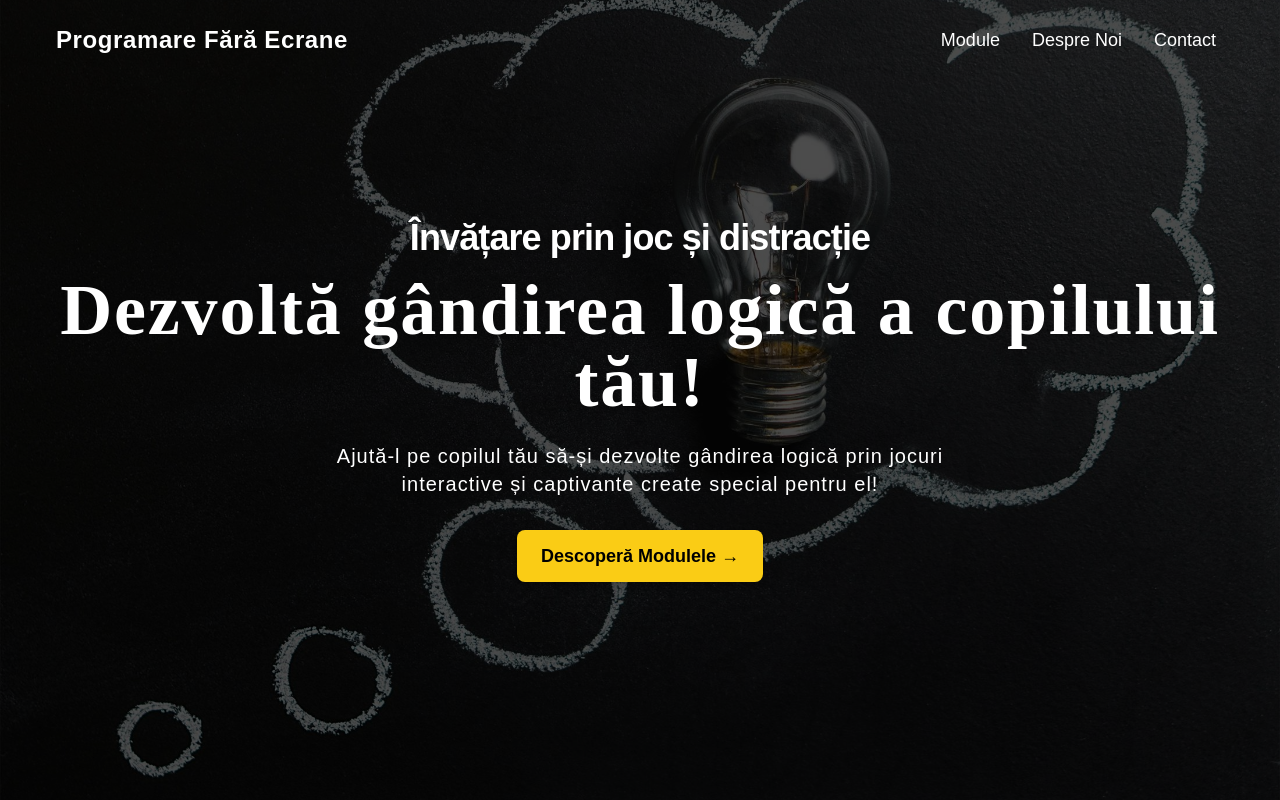
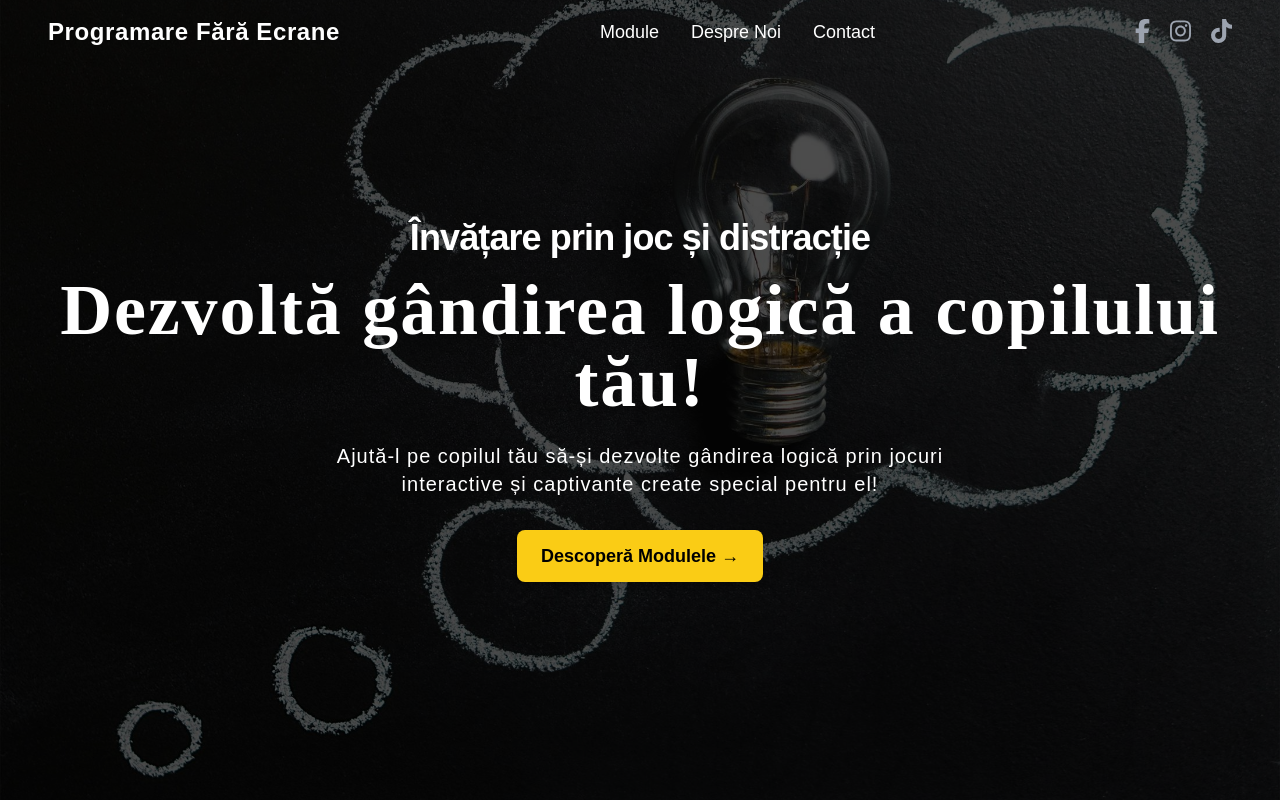
Before and after one commit to mihaiUdrea22/programarefaraecrane, a Next.js app: page / in a window 1280 px wide. Shown: the top 800 px of the page. Built offline with nearby package versions, Linux system fonts and the light colour scheme.

Commit message:
Improve Navbar UX/UI

```diff
--- a/app/page.tsx
+++ b/app/page.tsx
@@ -3,7 +3,8 @@ import { useState, useEffect } from "react";
 import { motion } from "framer-motion";
 import { CheckCircle } from "lucide-react";
 import { Menu, X } from "lucide-react";
-
+import { FontAwesomeIcon } from "@fortawesome/react-fontawesome";
+import { faFacebookF, faInstagram, faTiktok } from "@fortawesome/free-brands-svg-icons";
 
 
 
@@ -127,19 +128,19 @@ export default function HomePage() {
 
 {/* ====================== ENHANCED MODERN NAVBAR ====================== */}
 <nav
-      className={`fixed top-0 left-0 w-full p-5 md:p-6 flex items-center justify-between transition-all duration-300 z-50 ${
-        isScrolled ? "bg-black/70 backdrop-blur-lg shadow-lg" : "bg-transparent"
+      className={`fixed top-0 left-0 w-full px-6 md:px-12 py-4 flex items-center justify-between transition-all duration-300 z-50 ${
+        isScrolled ? "bg-black/80 backdrop-blur-lg shadow-lg" : "bg-transparent"
       }`}
     >
-      {/* Site Title - Click to Scroll to Top */}
+      {/* 🔹 Logo - Scroll to Top */}
       <h1
-        className="text-2xl font-bold text-white cursor-pointer mx-auto md:ml-8 md:mr-auto tracking-wide"
+        className="text-2xl font-extrabold text-white cursor-pointer mx-auto md:mx-0 tracking-wide hover:scale-105 transition-transform"
         onClick={() => window.scrollTo({ top: 0, behavior: "smooth" })}
       >
         Programare Fără Ecrane
       </h1>
 
-      {/* Desktop Navigation */}
+      {/* 🔹 Desktop Navigation */}
       <div className="hidden md:flex space-x-8 text-white text-lg">
         {[
           { name: "Module", href: "#modules" },
@@ -157,26 +158,26 @@ export default function HomePage() {
         ))}
       </div>
 
-      {/* Social Media Icons */}
+      {/* 🔹 Social Media Icons - Desktop */}
       <div className="hidden md:flex space-x-5">
         {[
-          { href: "https://facebook.com", icon: "fab fa-facebook", color: "text-blue-500" },
-          { href: "https://instagram.com", icon: "fab fa-instagram", color: "text-pink-500" },
-          { href: "https://tiktok.com", icon: "fab fa-tiktok", color: "text-black" },
+          { href: "https://facebook.com", icon: faFacebookF, color: "text-blue-500" },
+          { href: "https://instagram.com", icon: faInstagram, color: "text-pink-500" },
+          { href: "https://tiktok.com", icon: faTiktok, color: "text-black" },
         ].map((social) => (
           <a
             key={social.href}
             href={social.href}
             target="_blank"
             rel="noopener noreferrer"
-            className={`text-gray-400 text-2xl transition-transform duration-300 hover:scale-110 hover:${social.color}`}
+            className="text-gray-400 text-2xl transition-transform duration-300 hover:scale-110 hover:text-white"
           >
-            <i className={social.icon}></i>
+            <FontAwesomeIcon icon={social.icon} />
           </a>
         ))}
       </div>
 
-      {/* Mobile Menu Button */}
+      {/* 🔹 Mobile Menu Button */}
       <button
         className="md:hidden text-white text-3xl"
         onClick={() => setIsMenuOpen(!isMenuOpen)}
@@ -184,7 +185,7 @@ export default function HomePage() {
         {isMenuOpen ? <X size={30} /> : <Menu size={30} />}
       </button>
 
-      {/* Mobile Dropdown Menu */}
+      {/* 🔹 Mobile Dropdown Menu */}
       {isMenuOpen && (
         <motion.div
           initial={{ opacity: 0, y: -10 }}
@@ -206,21 +207,21 @@ export default function HomePage() {
             </a>
           ))}
 
-          {/* Social Media in Mobile Menu */}
-          <div className="flex space-x-5">
+          {/* 🔹 Social Media in Mobile Menu */}
+          <div className="flex space-x-5 pt-4">
             {[
-              { href: "https://facebook.com", icon: "fab fa-facebook", color: "text-blue-500" },
-              { href: "https://instagram.com", icon: "fab fa-instagram", color: "text-pink-500" },
-              { href: "https://tiktok.com", icon: "fab fa-tiktok", color: "text-black" },
+              { href: "https://facebook.com", icon: faFacebookF, color: "text-blue-500" },
+              { href: "https://instagram.com", icon: faInstagram, color: "text-pink-500" },
+              { href: "https://tiktok.com", icon: faTiktok, color: "text-black" },
             ].map((social) => (
               <a
                 key={social.href}
                 href={social.href}
                 target="_blank"
                 rel="noopener noreferrer"
-                className={`text-gray-400 text-2xl transition-transform duration-300 hover:scale-110 hover:${social.color}`}
+                className="text-gray-400 text-2xl transition-transform duration-300 hover:scale-110 hover:text-white"
               >
-                <i className={social.icon}></i>
+                <FontAwesomeIcon icon={social.icon} />
               </a>
             ))}
           </div>
--- a/package.json
+++ b/package.json
@@ -11,6 +11,7 @@
   "dependencies": {
     "@fortawesome/fontawesome-svg-core": "^6.7.2",
     "@fortawesome/free-brands-svg-icons": "^6.7.2",
+    "@fortawesome/free-solid-svg-icons": "^6.7.2",
     "@fortawesome/react-fontawesome": "^0.2.2",
     "framer-motion": "^12.4.3",
     "lucide-react": "^0.475.0",
```
Also changed, not shown: 1 other file (tests, documents, lock files or other folders).
